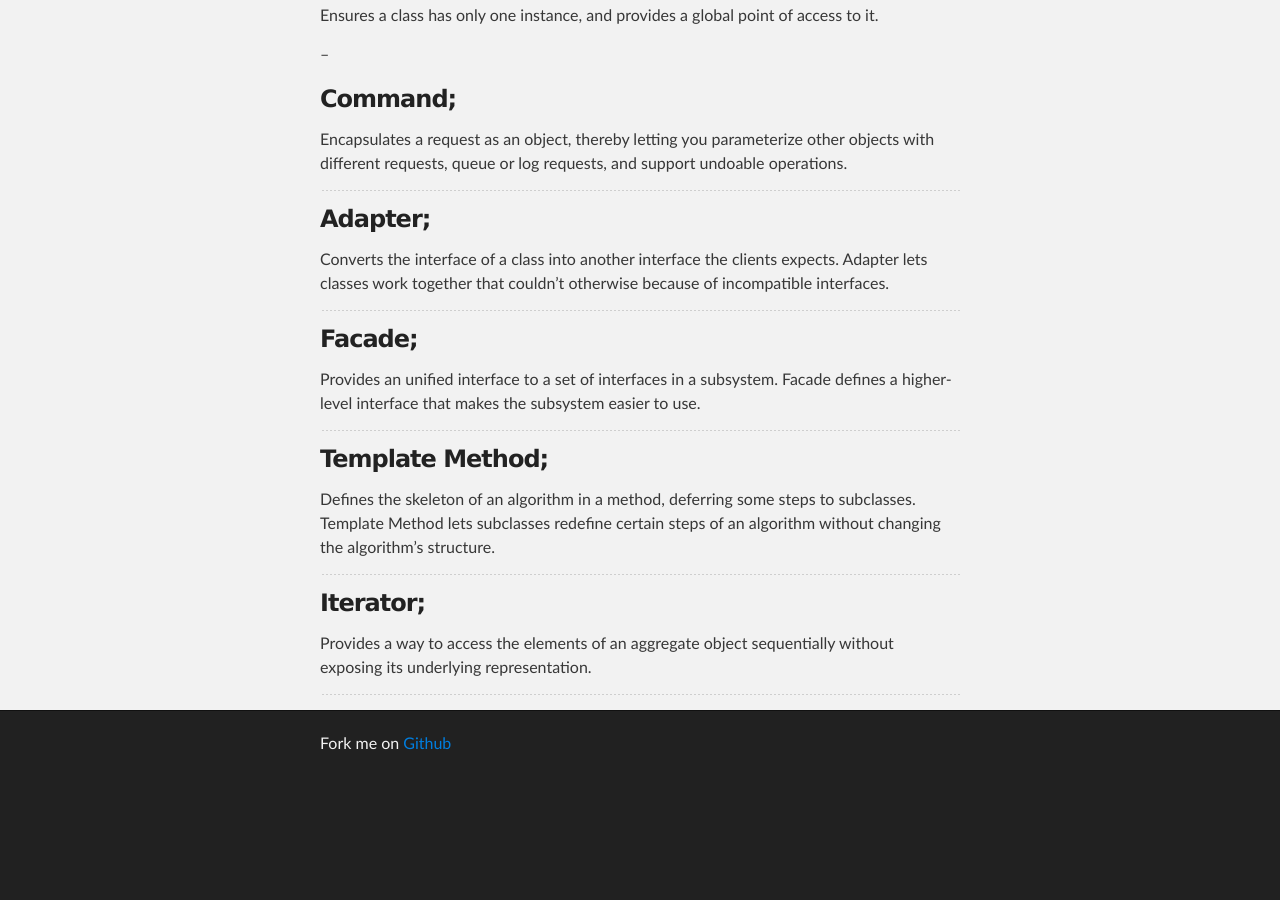
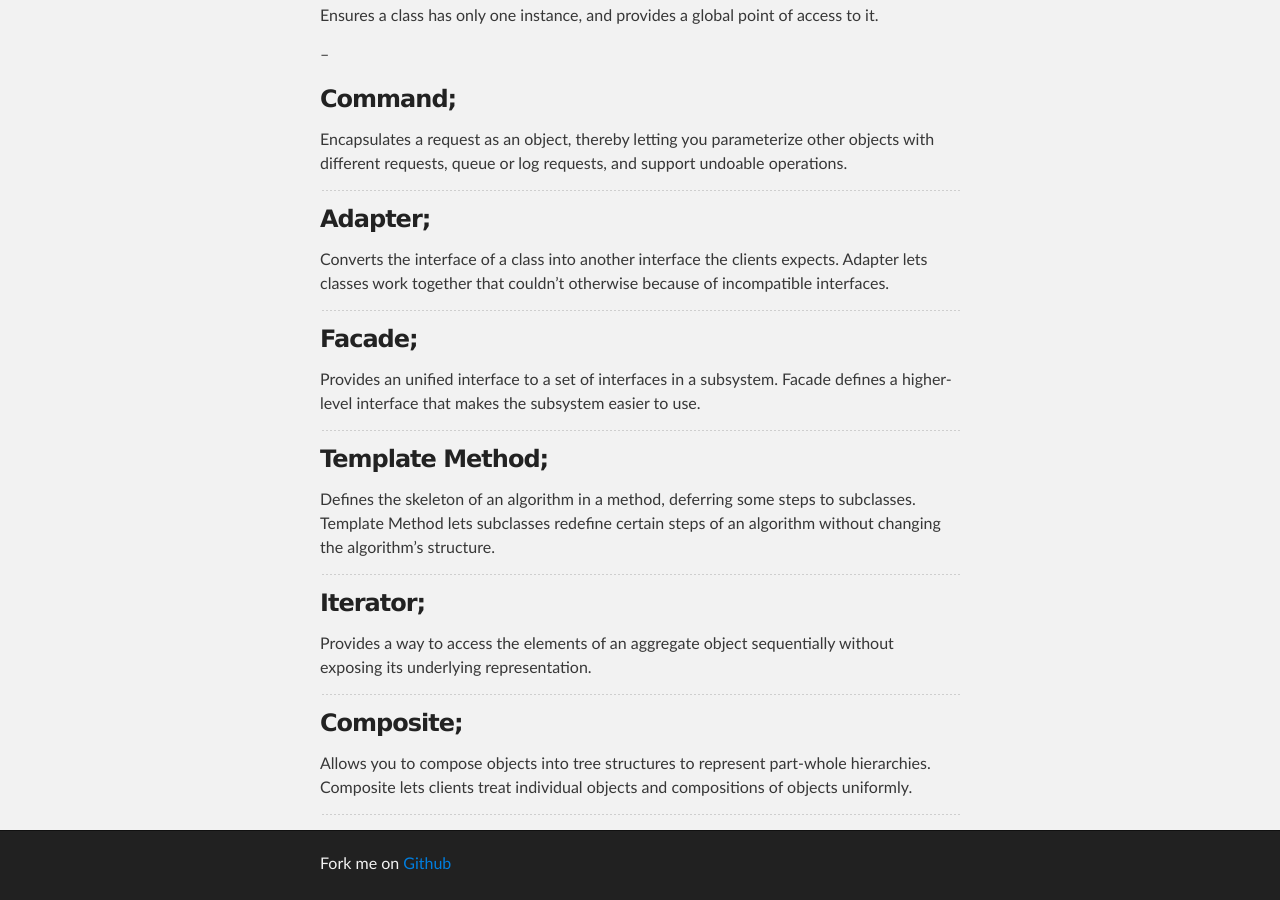
Before and after one commit to Deividy/deividy.github.io, a Jekyll site: the page built from Design-Patterns.md, in a window 1280 px wide and 900 px high, scrolled down 968 px. Built offline with Jekyll 4.4.1, drawn with Linux system fonts in a browser that asks for light colours; before the commit the page ends 1748 px from its top, so only the background shows below that.

Commit message:
Add Composite Pattern

```diff
--- a/Design-Patterns.md
+++ b/Design-Patterns.md
@@ -68,3 +68,8 @@ Defines the skeleton of an algorithm in a method, deferring some steps to subcla
 Provides a way to access the elements of an aggregate object sequentially without exposing its underlying representation.
 
 ---
+
+### Composite;
+Allows you to compose objects into tree structures to represent part-whole hierarchies. Composite lets clients treat individual objects and compositions of objects uniformly.
+
+---
```
